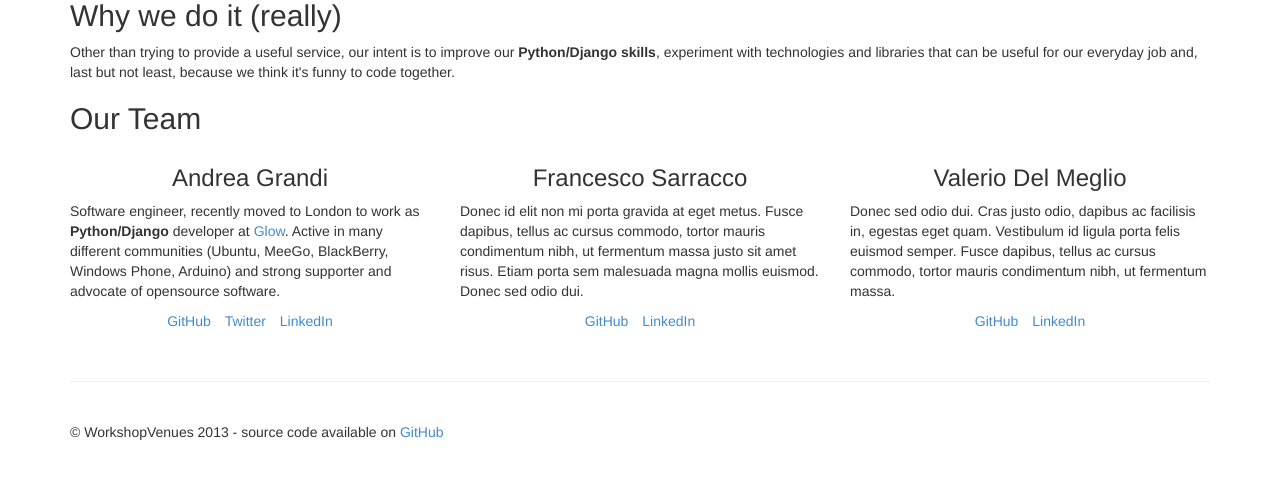
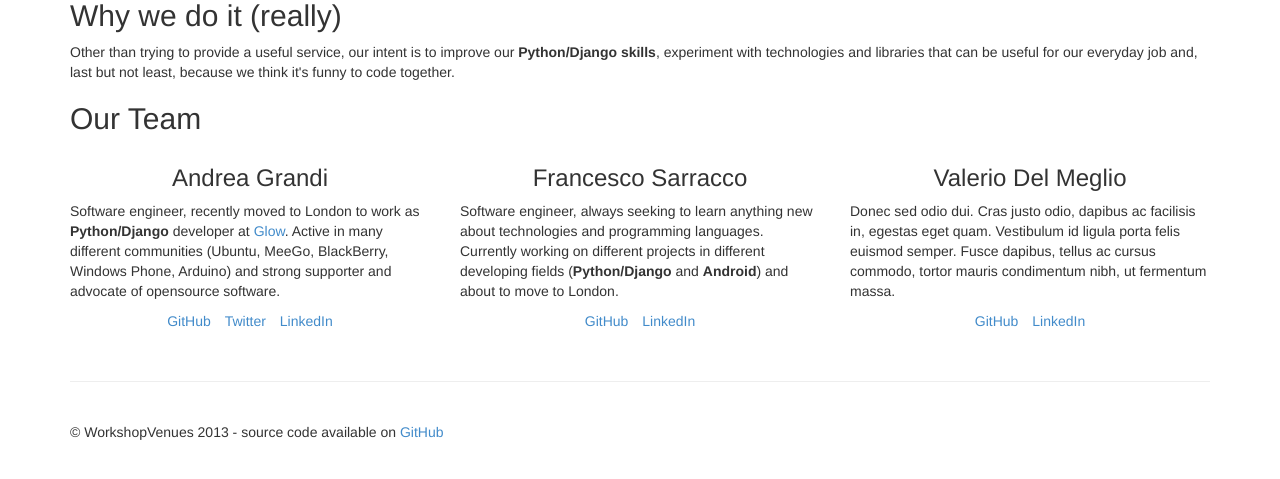
Before and after one commit to andreagrandi/workshopvenues, a Django app: page /about/ in a window 1280 px wide. Shown: the part 246-725 px from the top of the page. Run offline with Django 3.2, Linux system fonts and the light colour scheme.

Commit message:
Update Francesco Sarracco informations on About page

```diff
--- a/workshopvenues/venues/templates/venues/about.html
+++ b/workshopvenues/venues/templates/venues/about.html
@@ -33,7 +33,7 @@
 	    </div>
 	    <div class="col-lg-4">
 	      	<center><h3>Francesco Sarracco</h3></center>
-	      	<p>Donec id elit non mi porta gravida at eget metus. Fusce dapibus, tellus ac cursus commodo, tortor mauris condimentum nibh, ut fermentum massa justo sit amet risus. Etiam porta sem malesuada magna mollis euismod. Donec sed odio dui. </p>
+	      	<p>Software engineer, always seeking to learn anything new about technologies and programming languages. Currently working on different projects in different developing fields (<strong>Python/Django</strong> and <strong>Android</strong>) and about to move to London.</p>
 	      	<center>
 	      		<ul class="list-inline">
 	  				<li><a href="https://github.com/frysay">GitHub</a></li>
```
